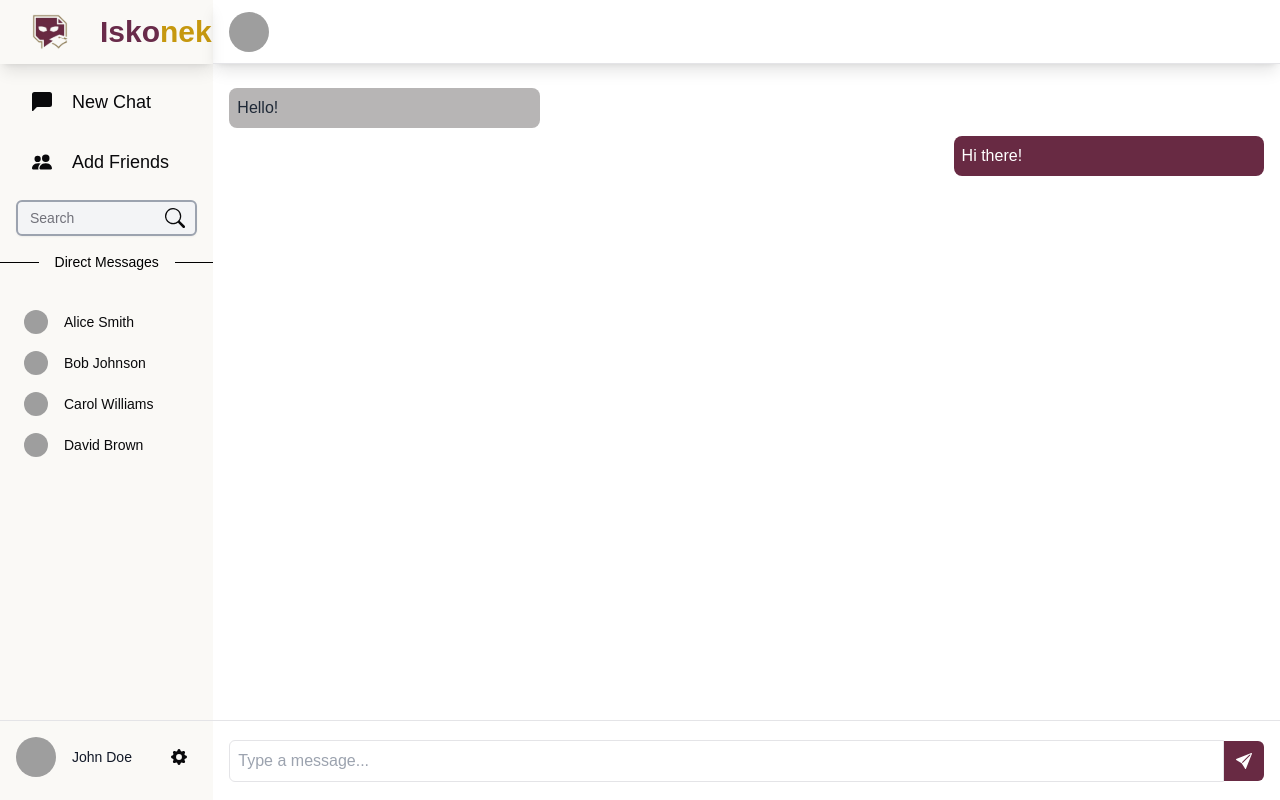
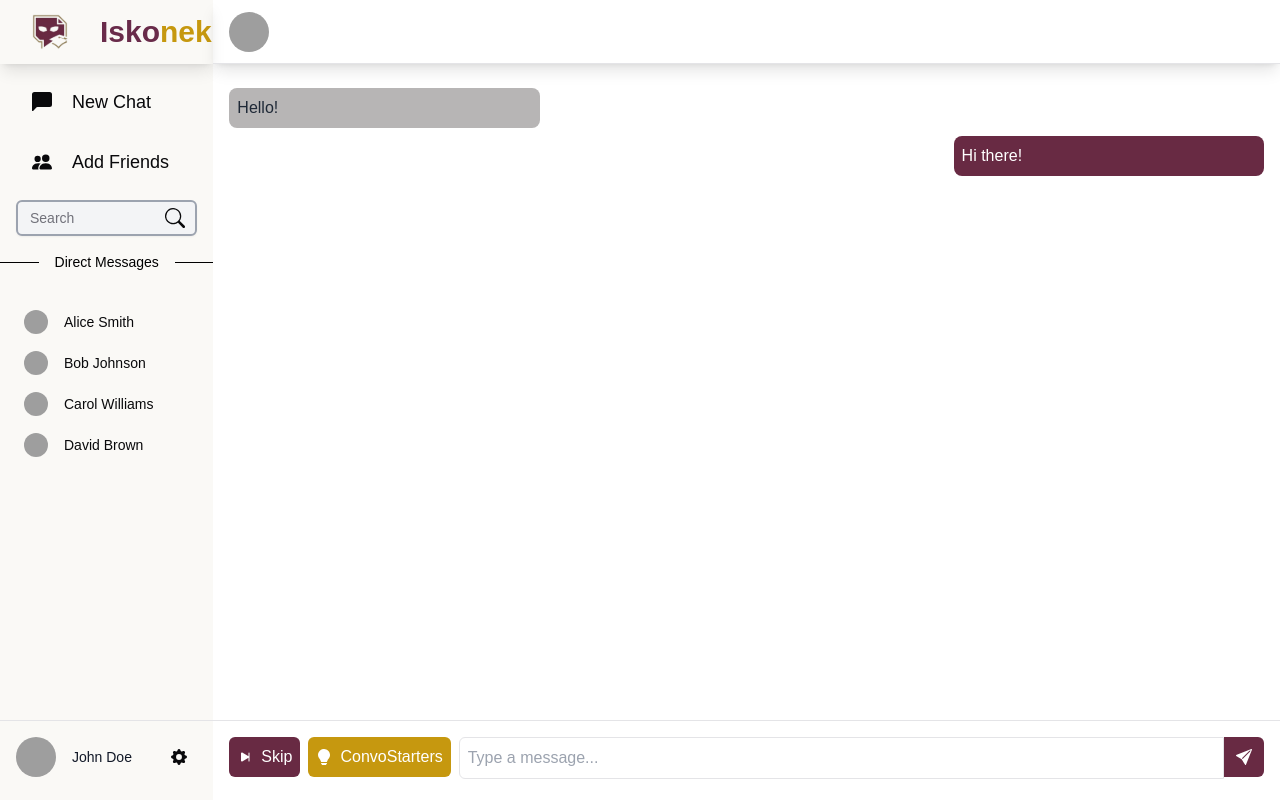
Before and after one commit to r-curio/iskonek, a Next.js app: page /chat/1 in a window 1280 px wide. Built offline with nearby package versions, Linux system fonts and the light colour scheme; grey boxes are pictures that could not be loaded.

Commit message:
add buttons for skip and convostarter, adjust messagebox height when text is long

```diff
--- a/src/components/chat/message-box.tsx
+++ b/src/components/chat/message-box.tsx
@@ -1,5 +1,7 @@
-import React, { useState } from 'react';
+import React, { useState, useRef, useEffect } from 'react';
 import { BsFillSendFill } from "react-icons/bs";
+import { BsSkipEndFill } from "react-icons/bs";
+import { BsFillLightbulbFill } from "react-icons/bs";
 
 interface ChatInputProps {
     onSendMessage: (message: string) => void;
@@ -7,28 +9,65 @@ interface ChatInputProps {
 
 const ChatInput: React.FC<ChatInputProps> = ({ onSendMessage }) => {
     const [message, setMessage] = useState('');
+    const textareaRef = useRef<HTMLTextAreaElement>(null);
+
+    const adjustHeight = () => {
+        const textarea = textareaRef.current;
+        if (textarea) {
+            textarea.style.height = 'auto';
+            const scrollHeight = Math.min(textarea.scrollHeight, 150);
+            textarea.style.height = `${scrollHeight}px`;
+        }
+    };
 
     const handleSendMessage = () => {
         if (message.trim()) {
             onSendMessage(message);
             setMessage('');
+            // Reset height after sending
+            if (textareaRef.current) {
+                textareaRef.current.style.height = '40px';
+            }
         }
     };
 
+    const handleMessageChange = (e: React.ChangeEvent<HTMLTextAreaElement>) => {
+        setMessage(e.target.value);
+        adjustHeight();
+    };
+
     return (
-        <div className="flex items-center p-4 border-t h-20">
-            <input
-                type="text"
-                className="flex-1 border rounded-l-md p-2 focus:outline-none"
+        <div className="flex items-start p-4 border-t min-h-[5rem]">
+            <button
+                className="bg-[#682A43] text-white rounded-md p-2 mr-2 focus:outline-none"
+                onClick={() => {}}
+            >
+                <span className="flex items-center gap-x-2"><BsSkipEndFill /> Skip</span>
+            </button>
+
+            <button
+                className="bg-[#C6980F] text-white rounded-md p-2 mr-2 focus:outline-none"
+                onClick={() => {}}
+            >
+                <span className="flex items-center gap-x-2"><BsFillLightbulbFill />ConvoStarters</span>
+            </button>
+
+            <textarea
+                ref={textareaRef}
+                className="flex-1 border rounded-l-md p-2 focus:outline-none resize-none overflow-y-auto"
                 placeholder="Type a message..."
                 value={message}
-                onChange={(e) => setMessage(e.target.value)}
+                rows={1}
+                style={{ minHeight: '40px', maxHeight: '150px' }}
+                onChange={handleMessageChange}
                 onKeyDown={(e) => {
-                    if (e.key === 'Enter') {
+                    if (e.key === 'Enter' && !e.shiftKey) {
+                        e.preventDefault();
                         handleSendMessage();
                     }
                 }}
             />
+
             <button
                 className="bg-[#682A43] text-white rounded-r-md p-3 focus:outline-none"
                 onClick={handleSendMessage}
```
